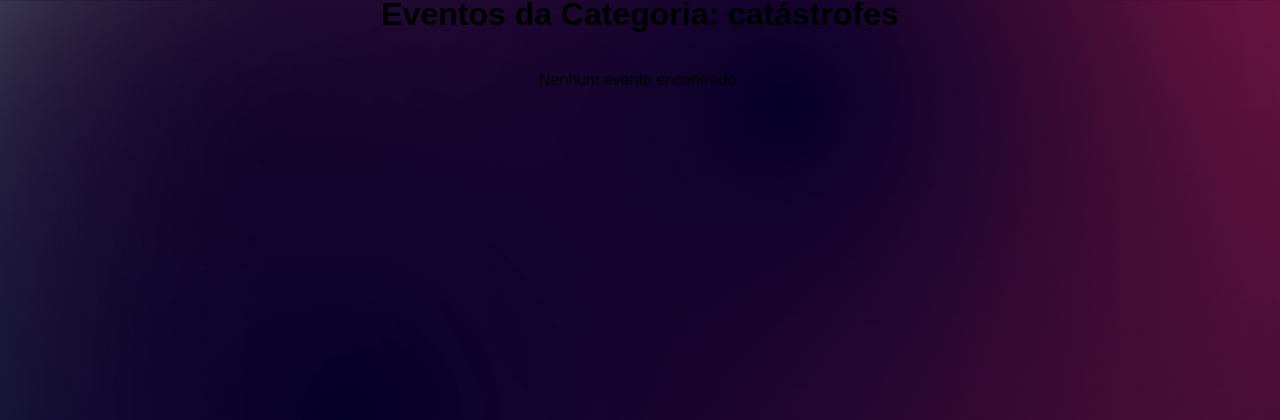
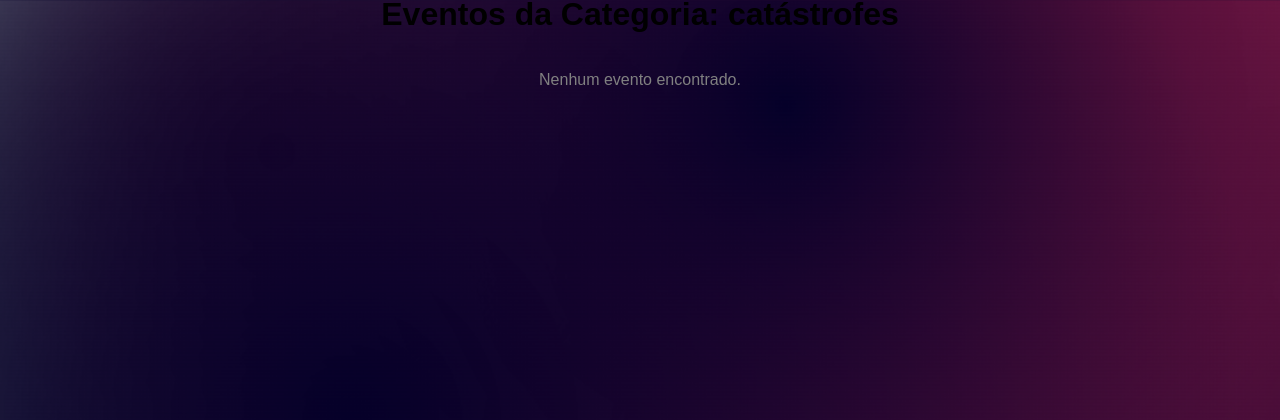
Before and after one commit to Luerfel/Integrador-ll, a Flask app: page /eventos_categoria/2 in a window 1280 px wide. Shown: the top 420 px of the page. Run offline with Flask 3, Linux system fonts and the light colour scheme; data comes from the database, SQL or seed files in the repository.

Commit message:
arrumei cor menasgem

```diff
--- a/static/css/styles.css
+++ b/static/css/styles.css
@@ -463,3 +463,7 @@ button:hover {
     padding-bottom: 50px; /* Altura do rodapé */
     box-sizing: border-box;
 }
+
+.no-events-message {
+    color: gray;
+}
```
